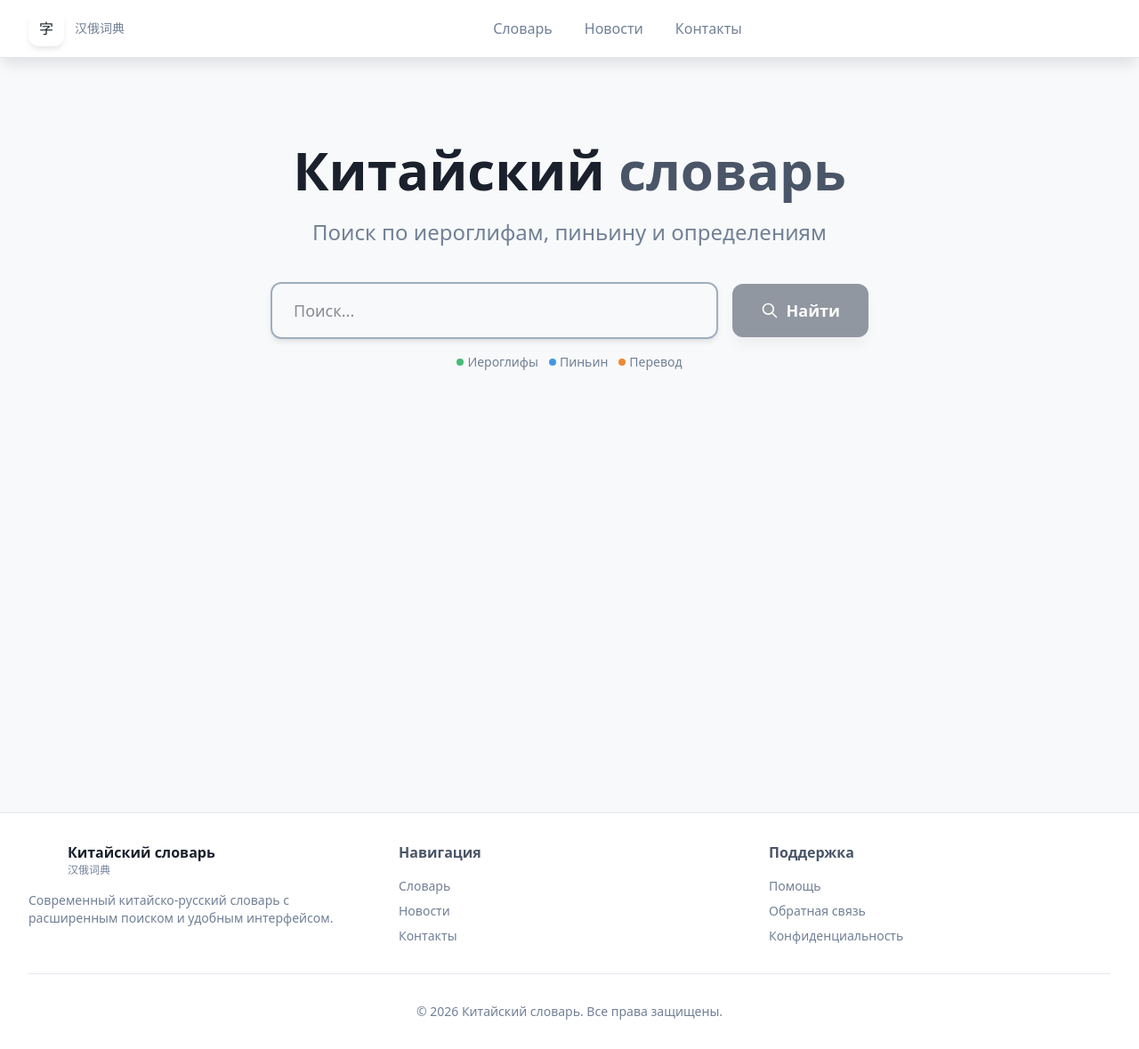
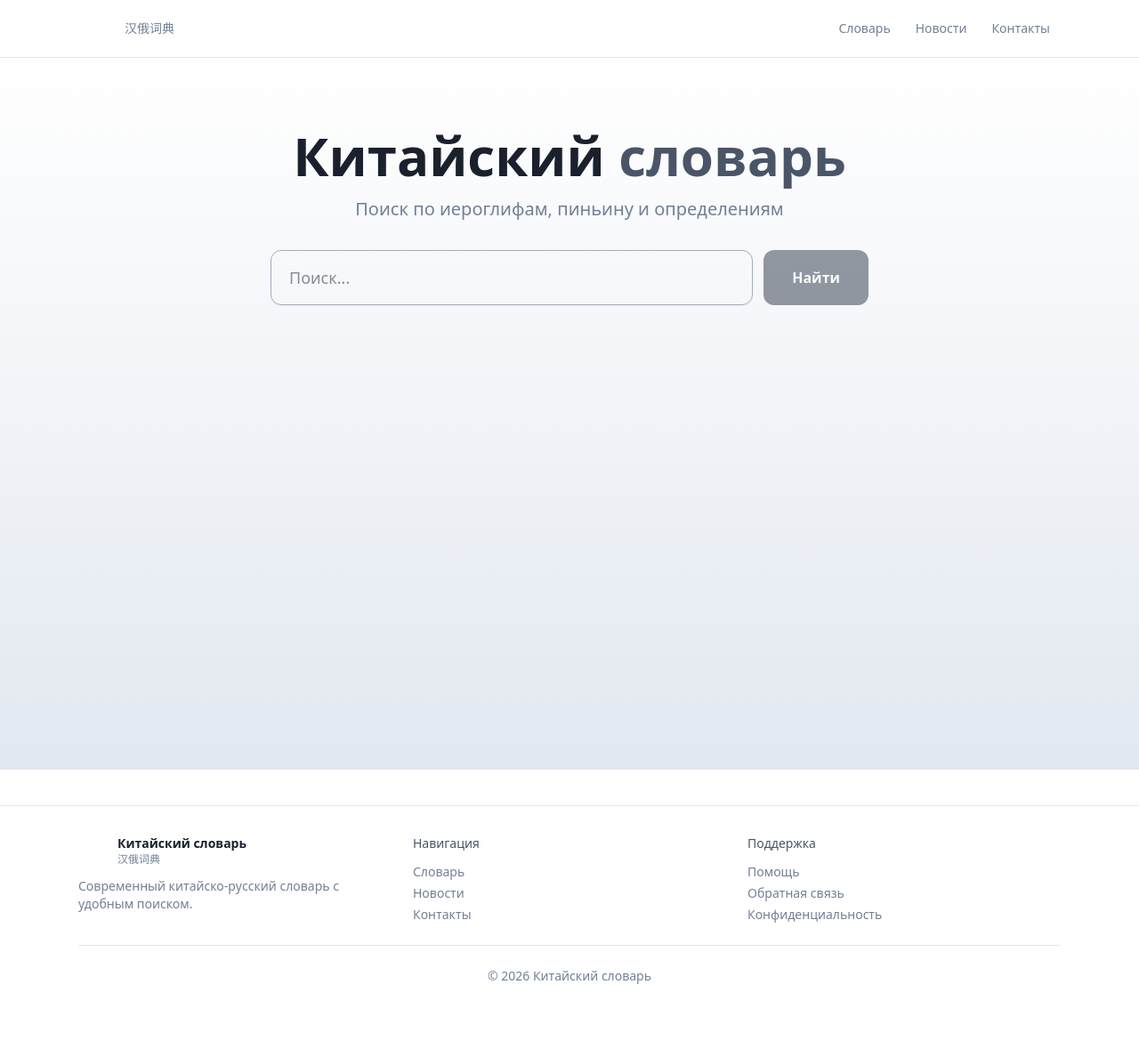
Before and after one commit to teasec4/ch-ru-dictionary, a SvelteKit app in the folder frontend/: page / in a window 1280 px wide. Shown: the whole page at 89% size. After the commit the page ends 1139 px from the top, so only its background shows below. Built offline with nearby package versions, Linux system fonts and the light colour scheme.

Commit message:
design improvment

```diff
--- a/frontend/src/app.css
+++ b/frontend/src/app.css
@@ -42,7 +42,7 @@
 
 /* Глобальные стили */
 :root {
-    background-color: var(--color-bg-primary);
+
     color: var(--color-text-primary);
     font-family:
         system-ui,
@@ -54,6 +54,13 @@
         Arial,
         sans-serif;
 }
+
+html, body {
+  margin: 0;
+  height: 100%;
+  overscroll-behavior: none; /* чтобы scroll не дергал */
+}
+
 
 /* Плавные переходы для интерактивных элементов */
 * {
@@ -73,6 +80,12 @@
     font-family: "Arial", sans-serif;
     font-style: italic;
     letter-spacing: 0.05em;
+}
+
+.meaning-text {
+    word-break: normal;
+    overflow-wrap: break-word;
+    line-height: 1.6;
 }
 
 /* Анимации */
--- a/frontend/src/routes/+layout.svelte
+++ b/frontend/src/routes/+layout.svelte
@@ -8,11 +8,15 @@
 		menuOpen = !menuOpen;
 	};
 
+	const closeMenu = () => (menuOpen = false);
+
 	const links = [
 		{ href: "/", text: "Словарь" },
 		{ href: "/about", text: "Новости" },
 		{ href: "/contact", text: "Контакты" },
-	]
+	];
+
+
 </script>
 
 <svelte:head>
@@ -21,194 +25,143 @@
 		name="description"
 		content="Современный китайско-русский словарь с поиском по иероглифам, пиньину и переводам"
 	/>
-
 </svelte:head>
 
-<div class="min-h-screen flex flex-col bg-bg-primary">
-
-    <nav class="sticky top-0 z-50 w-full bg-white shadow-lg border-b border-dict-4">
-        <div class="max-w-7xl mx-auto px-4 sm:px-6 lg:px-8">
-            <div class="flex justify-between items-center h-16">
-                 <div class="flex items-center">
-                     <a href="/" class="flex items-center space-x-3 group">
-                         <div class="w-10 h-10 rounded-xl bg-gradient-primary flex items-center justify-center shadow-md group-hover:shadow-lg transition-shadow">
-                             <span>
-                                 字
-                             </span>
+<div class="min-h-screen flex flex-col">
+	<!-- NAVBAR -->
+	<nav class="sticky top-0 z-50 w-full bg-white border-b border-dict-4">
+		<div class="max-w-6xl mx-auto px-4 sm:px-6">
+			<div class="flex justify-between items-center h-14 sm:h-16">
+				<!-- Logo -->
+				<a href="/" class="flex items-center gap-2 sm:gap-3">
+					<div class="w-9 h-9 sm:w-10 sm:h-10 rounded-xl bg-gradient-primary flex items-center justify-center">
+						<span class="text-white font-bold">字</span>
 					</div>
-                         <div class="text-sm text-dict-2">
+					<div class="text-xs sm:text-sm text-dict-2 leading-tight">
 						汉俄词典
 					</div>
 				</a>
-                 </div>
 
-                 <!-- Десктопное меню -->
-                 <div class="hidden md:flex items-center space-x-1">
+				<!-- Desktop menu -->
+				<div class="hidden md:flex items-center gap-1">
 					{#each links as link}
 						<a
 							href={link.href}
-                             class="flex items-center space-x-2 px-4 py-2 rounded-lg text-dict-2 hover:text-primary hover:bg-dict-4 transition-all duration-200 group"
-
+							class="px-3 py-2 rounded-lg text-sm text-dict-2 hover:text-primary hover:bg-dict-4 transition"
 						>
-
-                             <span>{link.text}</span>
+							{link.text}
 						</a>
 					{/each}
 				</div>
 
-                 <!-- мобильное меню -->
-                 <div class="flex items-center space-x-4">
-                     <!-- Бургер кнопка для мобильных -->
+				<!-- Mobile button -->
 				<button
-                         class="md:hidden flex items-center justify-center w-10 h-10 rounded-lg hover:bg-dict-4 text-dict-2 hover:text-dict-1 transition-colors"
+					class="md:hidden w-10 h-10 flex items-center justify-center rounded-lg hover:bg-dict-4 transition"
 					onclick={toggleMenu}
 					aria-label={menuOpen ? "Закрыть меню" : "Открыть меню"}
 				>
-                         <svg
-                             class="w-6 h-6"
-                             fill="none"
-                             stroke="currentColor"
-                             stroke-width="2"
-                             viewBox="0 0 24 24"
-                         >
+					<svg class="w-6 h-6" fill="none" stroke="currentColor" stroke-width="2" viewBox="0 0 24 24">
 						{#if !menuOpen}
-                                 <path
-                                     stroke-linecap="round"
-                                     stroke-linejoin="round"
-                                     d="M4 6h16M4 12h16M4 18h16"
-                                 />
+							<path stroke-linecap="round" stroke-linejoin="round" d="M4 6h16M4 12h16M4 18h16" />
 						{:else}
-                                 <path
-                                     stroke-linecap="round"
-                                     stroke-linejoin="round"
-                                     d="M6 18L18 6M6 6l12 12"
-                                 />
+							<path stroke-linecap="round" stroke-linejoin="round" d="M6 18L18 6M6 6l12 12" />
 						{/if}
 					</svg>
 				</button>
-
-
-                 </div>
 			</div>
 		</div>
 
-
 	</nav>
 
-    <!-- Мобильное меню -->
+	<!-- Overlay -->
 	{#if menuOpen}
+		<!-- Overlay -->
 		<div
-            class="md:hidden border-t border-dict-4 bg-white shadow-xl animate-slideDown"
+			class="fixed inset-0 bg-black/30 z-40 md:hidden"
+			onclick={closeMenu}
+		/>
+
+		<!-- Drawer -->
+		<div
+			class="fixed top-0 right-0 h-full w-4/5 max-w-sm bg-white z-50 shadow-xl
+			       transform transition-transform duration-300
+		        {menuOpen ? 'opacity-100 pointer-events-auto' : 'opacity-0 pointer-events-none'}"
 		>
-
-            <div class="px-4 py-3 space-y-1">
+			<div class="px-4 py-4 space-y-2">
 				{#each links as link}
 					<a
 						href={link.href}
-                        class="flex items-center space-x-3 px-4 py-3 rounded-lg text-dict-2 hover:text-primary hover:bg-dict-4 transition-colors group"
-                        onclick={() => (menuOpen = false)}
-
+						class="block px-4 py-3 rounded-lg text-dict-2 hover:text-primary hover:bg-dict-4 transition"
+						onclick={closeMenu}
 					>
-
-                        <span class="font-medium">{link.text}</span>
+						{link.text}
 					</a>
 				{/each}
 
-                <!-- Дополнительные элементы для мобильной версии -->
-                <div class="pt-4 mt-4 border-t border-dict-4">
-                    <div class="px-4 py-2 text-sm text-dict-2">
+				<div class="pt-4 mt-4 border-t border-dict-4 text-xs text-dict-2 px-4">
 					Версия 1.0.0
 				</div>
 			</div>
 		</div>
-
-      </div>
 		{/if}
 
-    <main class="flex-1 w-full">
-        {#if !menuOpen}
+
+	<main class="flex-1 w-full bg-linear-to-b from-primary-500 via-secondary-20 to-dict-4">
 		{@render children()}
-        {/if}
 	</main>
 
-    <!-- Футер -->
-    <footer class="bg-white border-t border-dict-4 mt-12">
-        <div class="max-w-7xl mx-auto px-4 sm:px-6 lg:px-8 py-8">
-            <div class="grid md:grid-cols-3 gap-8">
+	<!-- FOOTER -->
+	<footer class="bg-white border-t border-dict-4 mt-10">
+		<div class="max-w-6xl mx-auto px-4 sm:px-6 py-8">
+			<div class="grid gap-6 sm:grid-cols-2 md:grid-cols-3">
+				<!-- Brand -->
 				<div>
-                    <div class="flex items-center space-x-3 mb-4">
-                        <div
-                            class="w-8 h-8 rounded-lg bg-gradient-primary flex items-center justify-center"
-                        >
-                            <span
-                                class="chinese-text text-white text-sm font-bold"
-                                >字</span
-                            >
+					<div class="flex items-center gap-3 mb-3">
+						<div class="w-8 h-8 rounded-lg bg-gradient-primary flex items-center justify-center">
+							<span class="text-white text-sm font-bold">字</span>
 						</div>
 						<div>
-                            <div class="font-bold text-text-primary">
+							<div class="font-semibold text-text-primary text-sm">
 								Китайский словарь
 							</div>
 							<div class="text-xs text-dict-2">汉俄词典</div>
 						</div>
 					</div>
-                    <p class="text-sm text-dict-2">
-                        Современный китайско-русский словарь с расширенным
-                        поиском и удобным интерфейсом.
+					<p class="text-xs sm:text-sm text-dict-2">
+						Современный китайско-русский словарь с удобным поиском.
 					</p>
 				</div>
 
+				<!-- Nav -->
 				<div>
-                    <h3 class="font-semibold text-dict-1 mb-4">Навигация</h3>
-                    <div class="space-y-2">
-                        {#each links.slice(0, 3) as link}
-                            <a
-                                href={link.href}
-                                class="block text-sm text-dict-2 hover:text-primary transition-colors"
-                            >
+					<h3 class="font-medium text-dict-1 mb-3 text-sm">Навигация</h3>
+					<div class="space-y-1">
+						{#each links as link}
+							<a href={link.href} class="block text-sm text-dict-2 hover:text-primary">
 								{link.text}
 							</a>
 						{/each}
 					</div>
 				</div>
 
+				<!-- Support -->
 				<div>
-                    <h3 class="font-semibold text-dict-1 mb-4">Поддержка</h3>
-                    <div class="space-y-2">
-                        <a
-                            href="#"
-                            class="block text-sm text-dict-2 hover:text-primary transition-colors"
-                        >
-                            Помощь
-                        </a>
-                        <a
-                            href="#"
-                            class="block text-sm text-dict-2 hover:text-primary transition-colors"
-                        >
-                            Обратная связь
-                        </a>
-                        <a
-                            href="#"
-                            class="block text-sm text-dict-2 hover:text-primary transition-colors"
-                        >
-                            Конфиденциальность
-                        </a>
+					<h3 class="font-medium text-dict-1 mb-3 text-sm">Поддержка</h3>
+					<div class="space-y-1">
+						<a href="#" class="block text-sm text-dict-2 hover:text-primary">Помощь</a>
+						<a href="#" class="block text-sm text-dict-2 hover:text-primary">Обратная связь</a>
+						<a href="#" class="block text-sm text-dict-2 hover:text-primary">Конфиденциальность</a>
 					</div>
 				</div>
 			</div>
 
-            <div class="mt-8 pt-8 border-t border-dict-4 text-center">
-                <p class="text-sm text-dict-2">
-                    © 2026 Китайский словарь. Все права защищены.
-                </p>
+			<div class="mt-6 pt-6 border-t border-dict-4 text-center text-xs sm:text-sm text-dict-2">
+				© 2026 Китайский словарь
 			</div>
 		</div>
 	</footer>
-
 </div>
 
 <style lang="postcss">
 	@reference "tailwindcss";
-
-
 </style>
--- a/frontend/src/routes/+page.svelte
+++ b/frontend/src/routes/+page.svelte
@@ -11,7 +11,7 @@
     type Response = {
       chinese: string;
       pinyin: string;
-      meanings: string[];
+      meanings: string;
     }
 
     type SearchResponse = {
@@ -54,195 +54,115 @@
     }
 </script>
 
-<div class="min-h-screen bg-bg-primary">
-    <!-- Hero Section -->
-    <div class="relative overflow-hidden">
-        <div class="absolute inset-0 opacity-5 bg-gradient-primary"></div>
-
-        <div class="relative max-w-7xl mx-auto px-4 sm:px-6 lg:px-8 py-16 sm:py-6 md:py-24">
-            <div class="text-center">
-                <h1 class="text-4xl md:text-5xl lg:text-6xl font-bold text-text-primary mb-6">
+<div class="min-h-screen px-4 sm:px-6 lg:px-8">
+    <!-- Hero -->
+    <div class="max-w-6xl mx-auto py-10 sm:py-14 md:py-20 text-center">
+        <h1 class="text-3xl sm:text-4xl md:text-5xl lg:text-6xl font-bold text-text-primary mb-4">
             Китайский <span class="text-dict-1">словарь</span>
         </h1>
-                <p class="text-xl md:text-2xl text-dict-2 mb-10 max-w-3xl mx-auto">
+        <p class="text-base sm:text-lg md:text-xl text-dict-2 mb-8 max-w-2xl mx-auto">
             Поиск по иероглифам, пиньину и определениям
         </p>
 
-                <!-- Поиск -->
-                <div class="max-w-2xl mx-auto">
-                    <div class="relative">
-                        <div class="flex flex-col sm:flex-row gap-4 items-center justify-center">
-                            <div class="relative flex-1 w-full sm:w-auto">
+        <!-- Search -->
+        <div class="w-full max-w-2xl mx-auto">
+            <div class="flex flex-col sm:flex-row gap-3">
+                <div class="relative flex-1">
                     <input
                         type="text"
                         placeholder="Поиск..."
                         bind:value={searchTerm}
                         onkeydown={handleKeyPress}
-                                    class="w-full px-6 py-4 text-lg rounded-xl border-2 border-dict-3 focus:border-accent focus:outline-none focus:ring-2 focus:ring-accent/20 shadow-md transition-all duration-200"
+                        class="w-full px-4 sm:px-5 py-3 sm:py-4 text-base sm:text-lg rounded-xl border border-dict-3 focus:border-accent focus:ring-2 focus:ring-accent/20 outline-none shadow-sm transition"
                         disabled={loading}
                     />
+
                     {#if searchTerm}
                         <button
-                                        class="absolute right-3 top-1/2 transform -translate-y-1/2 text-dict-2 hover:text-dict-1"
+                            class="absolute right-3 top-1/2 -translate-y-1/2 text-dict-2 hover:text-dict-1"
                             onclick={() => searchTerm = ""}
-                                    >
-                                        <svg class="w-5 h-5" fill="none" stroke="currentColor" viewBox="0 0 24 24">
-                                            <path stroke-linecap="round" stroke-linejoin="round" stroke-width="2" d="M6 18L18 6M6 6l12 12"/>
-                                        </svg>
-                                    </button>
+                        >✕</button>
                     {/if}
-
                 </div>
 
                 <button
                     onclick={handleClick}
                     disabled={loading || !searchTerm.trim()}
-                                class="px-8 py-4 rounded-xl bg-primary text-white font-semibold text-lg hover:bg-dict-1 active:scale-95 disabled:opacity-50 disabled:cursor-not-allowed transition-all duration-200 shadow-lg hover:shadow-xl flex items-center gap-2 min-w-[140px] justify-center"
+                    class="px-6 sm:px-8 py-3 sm:py-4 rounded-xl bg-primary text-white font-semibold hover:bg-dict-1 active:scale-95 disabled:opacity-50 transition flex items-center justify-center gap-2"
                 >
                     {#if loading}
-                                    <svg class="animate-spin h-5 w-5 text-white" xmlns="http://www.w3.org/2000/svg" fill="none" viewBox="0 0 24 24">
-                                        <circle class="opacity-25" cx="12" cy="12" r="10" stroke="currentColor" stroke-width="4"></circle>
-                                        <path class="opacity-75" fill="currentColor" d="M4 12a8 8 0 018-8V0C5.373 0 0 5.373 0 12h4zm2 5.291A7.962 7.962 0 014 12H0c0 3.042 1.135 5.824 3 7.938l3-2.647z"></path>
-                                    </svg>
-                                    <span>Поиск...</span>
+                        <span class="animate-spin h-5 w-5 border-2 border-white border-t-transparent rounded-full"></span>
+                        Поиск...
                     {:else}
-                                    <svg class="w-5 h-5" fill="none" stroke="currentColor" viewBox="0 0 24 24">
-                                        <path stroke-linecap="round" stroke-linejoin="round" stroke-width="2" d="M21 21l-6-6m2-5a7 7 0 11-14 0 7 7 0 0114 0z"/>
-                                    </svg>
-                                    <span>Найти</span>
+                        Найти
                     {/if}
                 </button>
-
-                        </div>
-
-                        <div class="mt-4 text-sm text-dict-2 flex flex-wrap justify-center gap-3">
-                            <span class="flex items-center gap-1">
-                                <span class="w-2 h-2 rounded-full bg-success"></span>
-                                Иероглифы
-                            </span>
-                            <span class="flex items-center gap-1">
-                                <span class="w-2 h-2 rounded-full bg-accent"></span>
-                                Пиньин
-                            </span>
-                            <span class="flex items-center gap-1">
-                                <span class="w-2 h-2 rounded-full bg-warning"></span>
-                                Перевод
-                            </span>
-                        </div>
-
-
-                    </div>
-                </div>
-
-
             </div>
         </div>
     </div>
 
-    <!-- Результаты поиска -->
-    <div class="max-w-7xl mx-auto px-4 sm:px-6 lg:px-8 py-8 md:py-12">
+    <!-- Results -->
+    <div class="max-w-6xl mx-auto pb-12">
         {#if responseData}
-            <div class="mb-8 fade-in">
-                <div class="flex items-center justify-between mb-6">
-                    <h2 class="text-2xl md:text-3xl font-bold text-text-primary">
-                        Найдено: <span class="text-accent">{responseData.count}</span> результатов
+            <div class="mb-6 flex items-center justify-between flex-wrap gap-3">
+                <h2 class="text-xl sm:text-2xl font-bold text-text-primary">
+                    Найдено: <span class="text-accent">{responseData.count}</span>
                 </h2>
                 <button
                     onclick={() => responseData = null}
-                        class="px-4 py-2 rounded-lg border border-dict-3 text-dict-2 hover:bg-dict-4 hover:text-dict-1 transition-colors"
-                    >
-                        Очистить
-                    </button>
+                    class="px-4 py-2 border rounded-lg text-sm text-dict-2 hover:bg-dict-4"
+                >Очистить</button>
             </div>
 
-                <div class="grid gap-6 md:grid-cols-2 lg:grid-cols-3">
+            <div class="grid gap-4 sm:gap-5 md:grid-cols-2 lg:grid-cols-3">
                 {#each responseData.data as word, i}
-                        <div class="dict-card p-6 fade-in" style="animation-delay: {i * 0.1}s">
-                            <div class="flex items-start justify-between mb-4">
+                    <div class="p-4 sm:p-5 rounded-2xl border border-dict-4 shadow-sm bg-white/50">
+                        <div class="flex justify-between items-start mb-3">
                             <div>
-                                    <div class="chinese-text text-3xl font-bold text-dict-1 mb-1">
+                                <div class="text-2xl sm:text-3xl font-bold text-dict-1">
                                     {word.chinese}
                                 </div>
-                                    <div class="pinyin-text text-lg text-accent font-medium">
+                                <div class="text-sm sm:text-base text-accent">
                                     {word.pinyin}
                                 </div>
                             </div>
-                                <div class="text-sm px-3 py-1 rounded-full bg-dict-4 text-dict-2">
-                                    #{i + 1}
-                                </div>
+                            <span class="text-xs px-2 py-1 rounded bg-dict-4">#{i+1}</span>
                         </div>
 
-                            <div class="space-y-3">
-                                <div class="text-sm font-semibold text-dict-2 uppercase tracking-wide">
-                                    Значения:
-                                </div>
                         <div class="space-y-2">
-                                    {#each word.meanings as meaning}
-                                        <p class="text-dict-1">{meaning}</p>
-                                    {/each}
-                                </div>
-                            </div>
+                            <div class="text-xs uppercase text-dict-2 tracking-wide">Значения</div>
 
-                            <div class="mt-6 pt-4 border-t border-dict-4 flex justify-end">
-                                <button
-                                    class="text-sm text-accent hover:text-primary font-medium flex items-center gap-1"
-                                    onclick={() => {/* TODO: Добавить функционал копирования */}}
-                                >
-                                    <svg class="w-4 h-4" fill="none" stroke="currentColor" viewBox="0 0 24 24">
-                                        <path stroke-linecap="round" stroke-linejoin="round" stroke-width="2" d="M8 16H6a2 2 0 01-2-2V6a2 2 0 012-2h8a2 2 0 012 2v2m-6 12h8a2 2 0 002-2v-8a2 2 0 00-2-2h-8a2 2 0 00-2 2v8a2 2 0 002 2z"/>
-                                    </svg>
-                                    Копировать
-                                </button>
+                            <p class="text-dict-1 meaning-text text-sm sm:text-base leading-relaxed whitespace-normal">
+                                {word.meanings}
+                            </p>
                         </div>
                     </div>
                 {/each}
             </div>
 
             {#if responseData.message === "no results"}
-                    <div class="text-center py-12 fade-in">
-                        <div class="inline-flex items-center justify-center w-16 h-16 rounded-full bg-dict-4 mb-4">
-                            <svg class="w-8 h-8 text-dict-2" fill="none" stroke="currentColor" viewBox="0 0 24 24">
-                                <path stroke-linecap="round" stroke-linejoin="round" stroke-width="2" d="M9.172 16.172a4 4 0 015.656 0M9 10h.01M15 10h.01M21 12a9 9 0 11-18 0 9 9 0 0118 0z"/>
-                            </svg>
-                        </div>
-                        <h3 class="text-xl font-semibold text-dict-1 mb-2">Ничего не найдено</h3>
-                        <p class="text-dict-2 max-w-md mx-auto">
-                            Попробуйте изменить запрос или использовать другой формат поиска
-                        </p>
+                <div class="text-center py-10">
+                    <p class="text-dict-2">Ничего не найдено</p>
                 </div>
             {/if}
 
-
-            </div>
         {:else if loading}
             <div class="text-center py-16">
-            <div class="inline-block animate-spin rounded-full h-12 w-12 border-4 border-dict-3 border-t-accent mb-4"></div>
-            <p class="text-lg text-dict-2">Ищем в словаре...</p>
+                <div class="animate-spin h-10 w-10 border-4 border-dict-3 border-t-accent rounded-full mx-auto mb-4"></div>
+                <p class="text-dict-2">Ищем...</p>
             </div>
+
         {:else if error}
-        <div class="max-w-md mx-auto text-center py-12 fade-in">
-            <div class="inline-flex items-center justify-center w-16 h-16 rounded-full bg-error/10 mb-4">
-                <svg class="w-8 h-8 text-error" fill="none" stroke="currentColor" viewBox="0 0 24 24">
-                    <path stroke-linecap="round" stroke-linejoin="round" stroke-width="2" d="M12 8v4m0 4h.01M21 12a9 9 0 11-18 0 9 9 0 0118 0z"/>
-                </svg>
-            </div>
-            <h3 class="text-xl font-semibold text-error mb-2">Произошла ошибка</h3>
-            <p class="text-dict-2 mb-6">{error}</p>
-            <button
-                onclick={() => error = null}
-                class="px-6 py-2 rounded-lg bg-primary text-white hover:bg-dict-1 transition-colors"
-            >
-                Попробовать снова
+            <div class="text-center py-12">
+                <p class="text-error mb-4">{error}</p>
+                <button onclick={() => error = null} class="px-4 py-2 bg-primary text-white rounded">
+                    Повторить
                 </button>
             </div>
-
         {/if}
     </div>
-
-
 </div>
 
 <style lang="postcss">
 @reference "tailwindcss";
-
 </style>
```
Lines whose indentation alone changed are shown as unchanged.
